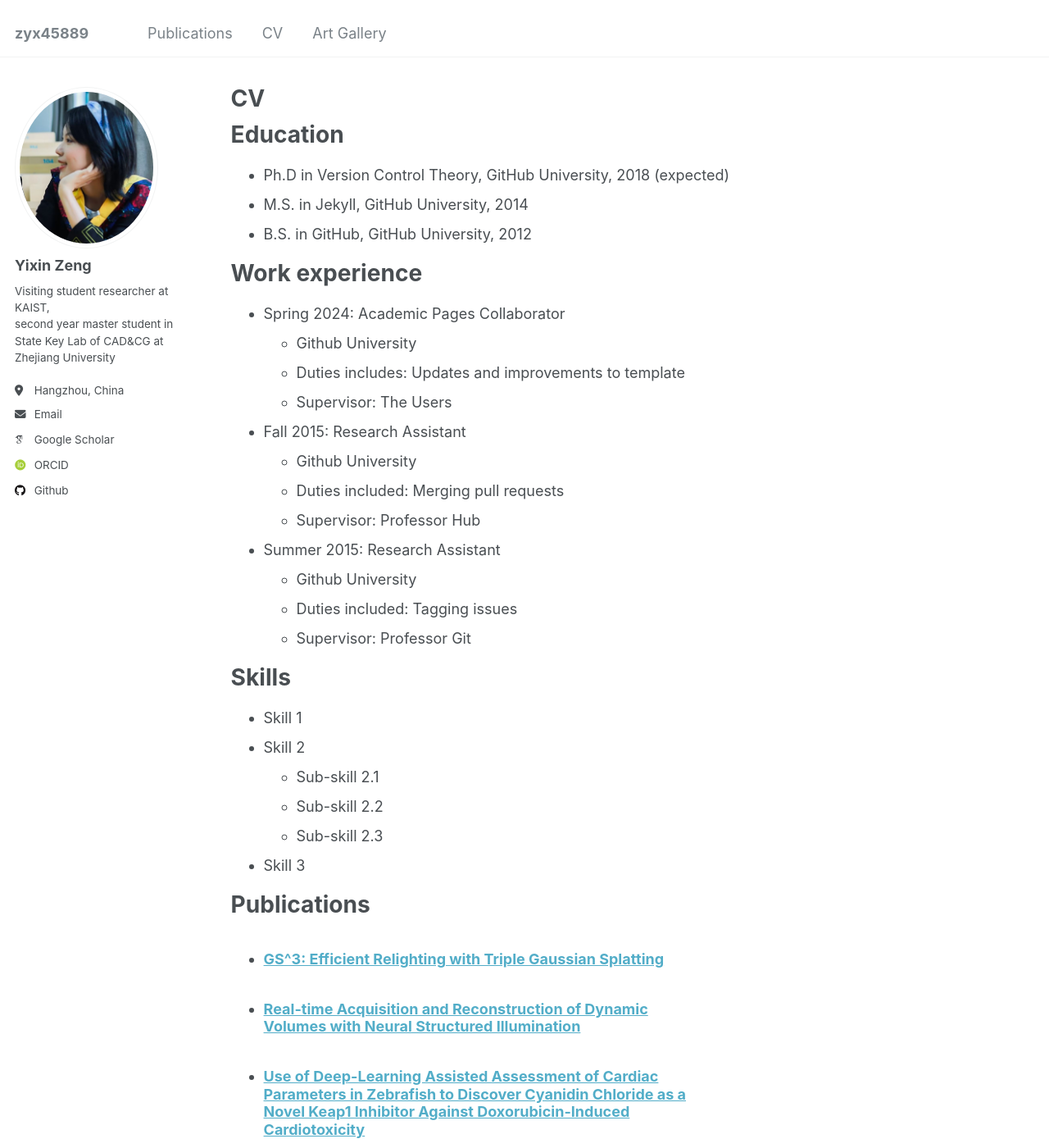
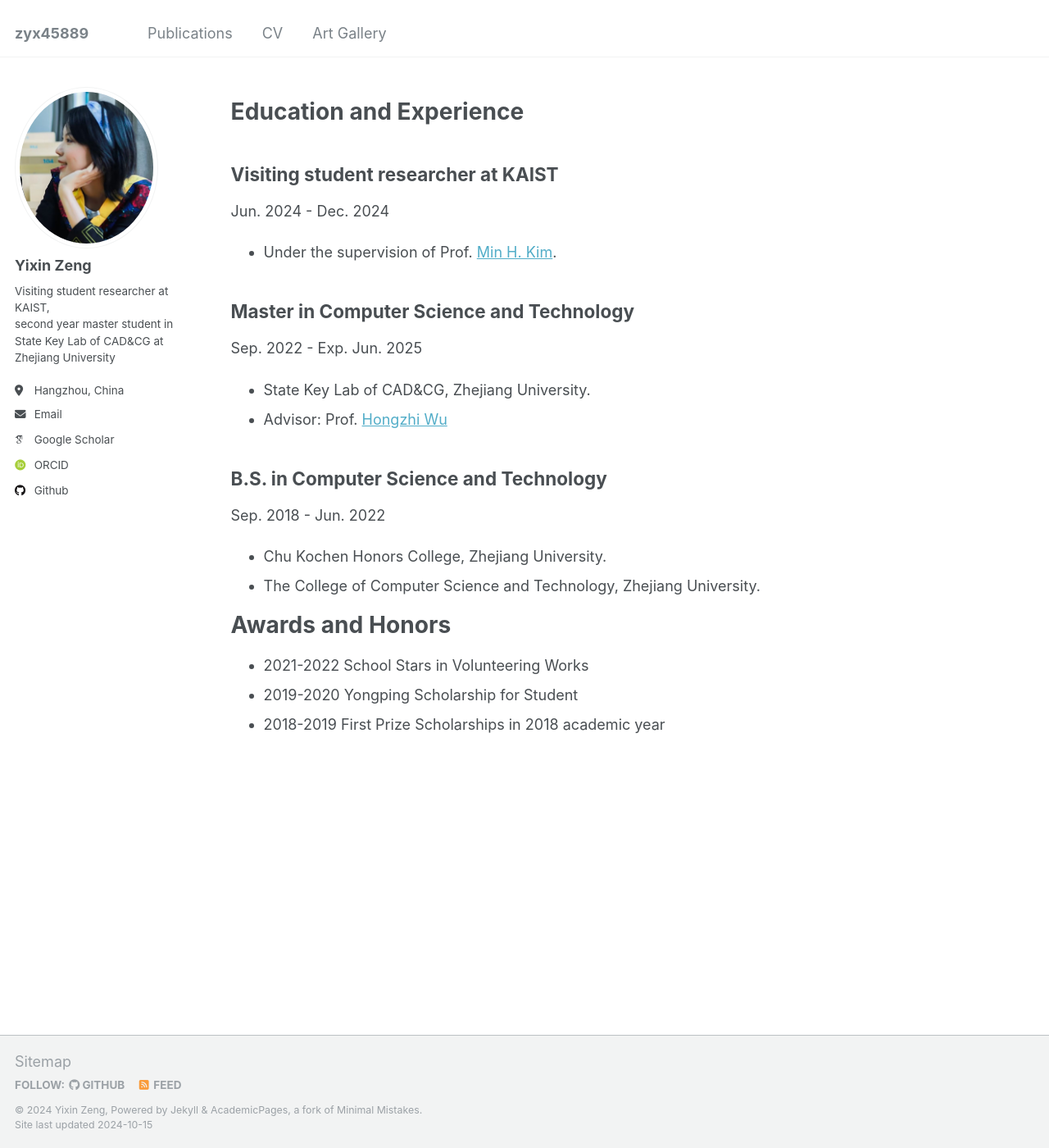
Before and after one commit to zyx45889/zyx45889.github.io, a Jekyll site: the page built from _pages/cv.md, in a window 1280 px wide and 1400 px high. Shown: the whole window at 82% size. Built offline with Jekyll 4.4.1, drawn with Linux system fonts in a browser that asks for light colours; some web fonts are replaced; some of the changed text lies outside the part shown.

Commit message:
Update cv.md

```diff
--- a/_pages/cv.md
+++ b/_pages/cv.md
@@ -1,6 +1,6 @@
 ---
 layout: archive
-title: "CV"
+title: ""
 permalink: /cv/
 author_profile: true
 redirect_from:
@@ -9,56 +9,34 @@ redirect_from:
 
 {% include base_path %}
 
-Education
-======
-* Ph.D in Version Control Theory, GitHub University, 2018 (expected)
-* M.S. in Jekyll, GitHub University, 2014
-* B.S. in GitHub, GitHub University, 2012
 
-Work experience
-======
-* Spring 2024: Academic Pages Collaborator
-  * Github University
-  * Duties includes: Updates and improvements to template
-  * Supervisor: The Users
 
-* Fall 2015: Research Assistant
-  * Github University
-  * Duties included: Merging pull requests
-  * Supervisor: Professor Hub
+# Education and Experience
 
-* Summer 2015: Research Assistant
-  * Github University
-  * Duties included: Tagging issues
-  * Supervisor: Professor Git
+## Visiting student researcher at KAIST
 
-Skills
-======
-* Skill 1
-* Skill 2
-  * Sub-skill 2.1
-  * Sub-skill 2.2
-  * Sub-skill 2.3
-* Skill 3
+Jun. 2024 - Dec. 2024
 
-Publications
-======
-  <ul>{% for post in site.publications reversed %}
-    {% include archive-single-cv.html %}
-  {% endfor %}</ul>
+- Under the supervision of Prof. [Min H. Kim](https://vclab.kaist.ac.kr/minhkim/).
 
-Talks
-======
-  <ul>{% for post in site.talks reversed %}
-    {% include archive-single-talk-cv.html  %}
-  {% endfor %}</ul>
+## Master in Computer Science and Technology
 
-Teaching
-======
-  <ul>{% for post in site.teaching reversed %}
-    {% include archive-single-cv.html %}
-  {% endfor %}</ul>
+Sep. 2022 - Exp. Jun. 2025
 
-Service and leadership
-======
-* Currently signed in to 43 different slack teams
+- State Key Lab of CAD&CG, Zhejiang University.
+- Advisor: Prof. [Hongzhi Wu](https://hongzhiwu.com/)
+
+## B.S. in Computer Science and Technology
+
+Sep. 2018 - Jun. 2022
+
+- Chu Kochen Honors College, Zhejiang University.
+- The College of Computer Science and Technology, Zhejiang University.
+
+
+
+# Awards and Honors
+
+- 2021-2022  School Stars in Volunteering Works
+- 2019-2020  Yongping Scholarship for Student
+- 2018-2019  First Prize Scholarships in 2018 academic year
```
